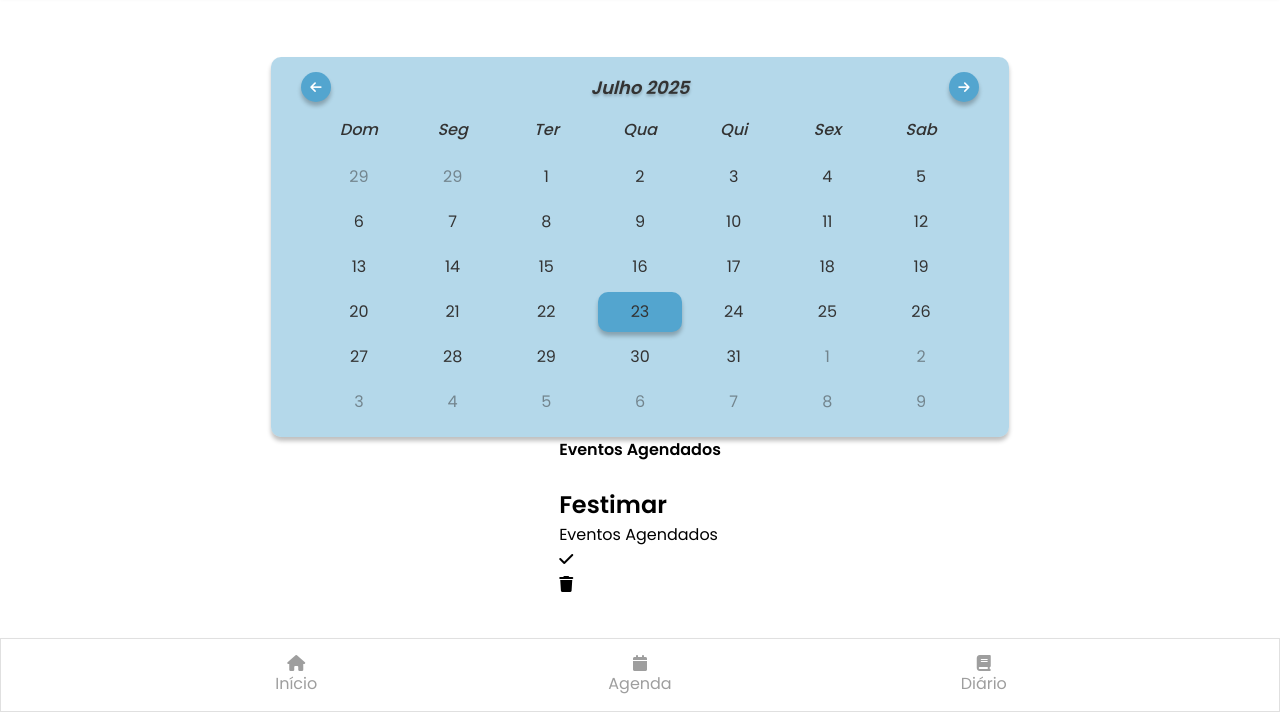
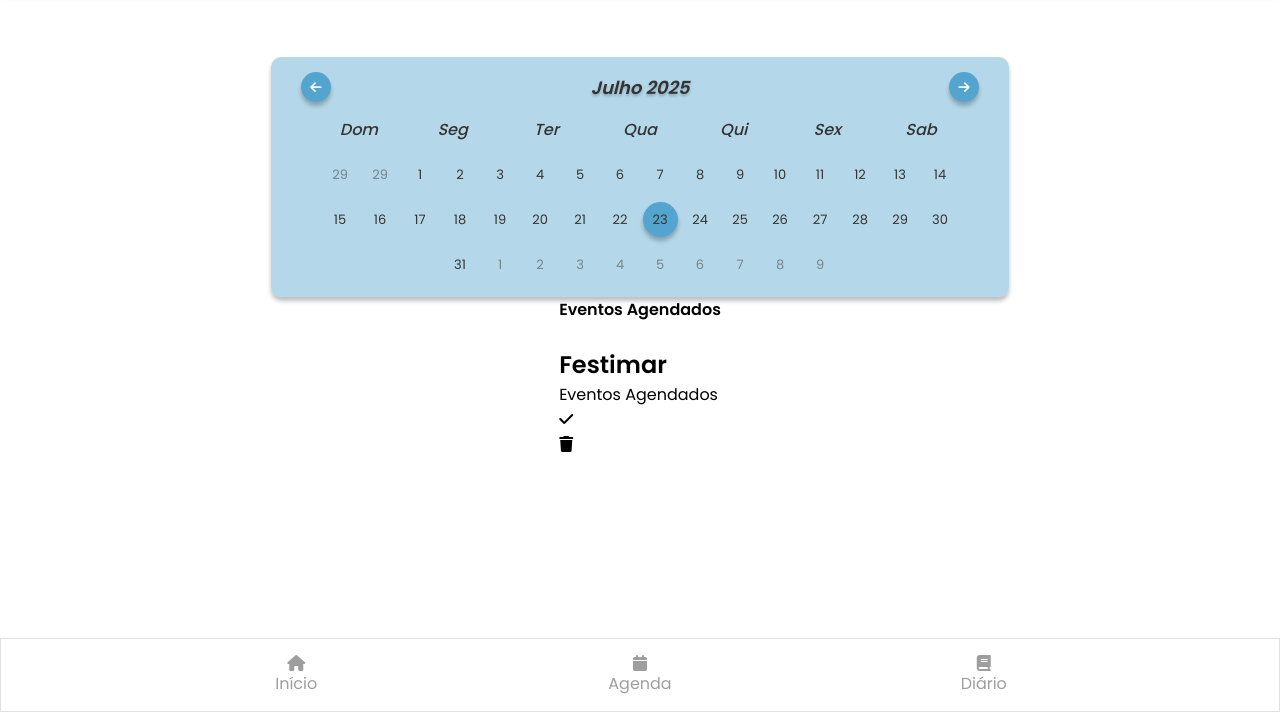
Before and after one commit to Raquel-VF/OQueFazerEmRioGrande, a website: page public/HTML/agenda.html in a window 1280 px wide. Shown: the part 88-800 px from the top of the page. Drawn offline with Linux system fonts and the light colour scheme.

Commit message:
ajuste do dia do calendario

```diff
--- a/public/CSS/agendaStyle.css
+++ b/public/CSS/agendaStyle.css
@@ -179,17 +179,19 @@
     width: 90%;
     display: flex;
     flex-wrap: wrap;
-    justify-content: space-between;
+    justify-content: center;
+    gap: 5px;
 }
 .calendario .diasMes .dia{
-    width: 13%;
+    width: 35px;
+    height: 35px;
     display: flex;
     align-items: center;
     justify-content: center;
-    font-size: 16px;
+    font-size: 13px;
     color: #333333;
     font-weight: 400;
-    border-radius: 10px;
+    border-radius: 50%;
     margin-bottom: 5px;
     cursor: pointer;
 }
@@ -198,19 +200,11 @@
   color: #aaa;
   opacity: 0.5;
 }
-.dia {
-    text-align: center;
-    line-height: 40px;
-    cursor: pointer;
-}
 
 .dia.selecionado{
     background-color: #53a5cf;
     color: #ffffff;
     box-shadow: 0px 4px 4px rgba(0, 0, 0, 0.25);
-    width: 40px;
-    height: 40px;
-    border-radius: 50%;
 }
 
 
```
